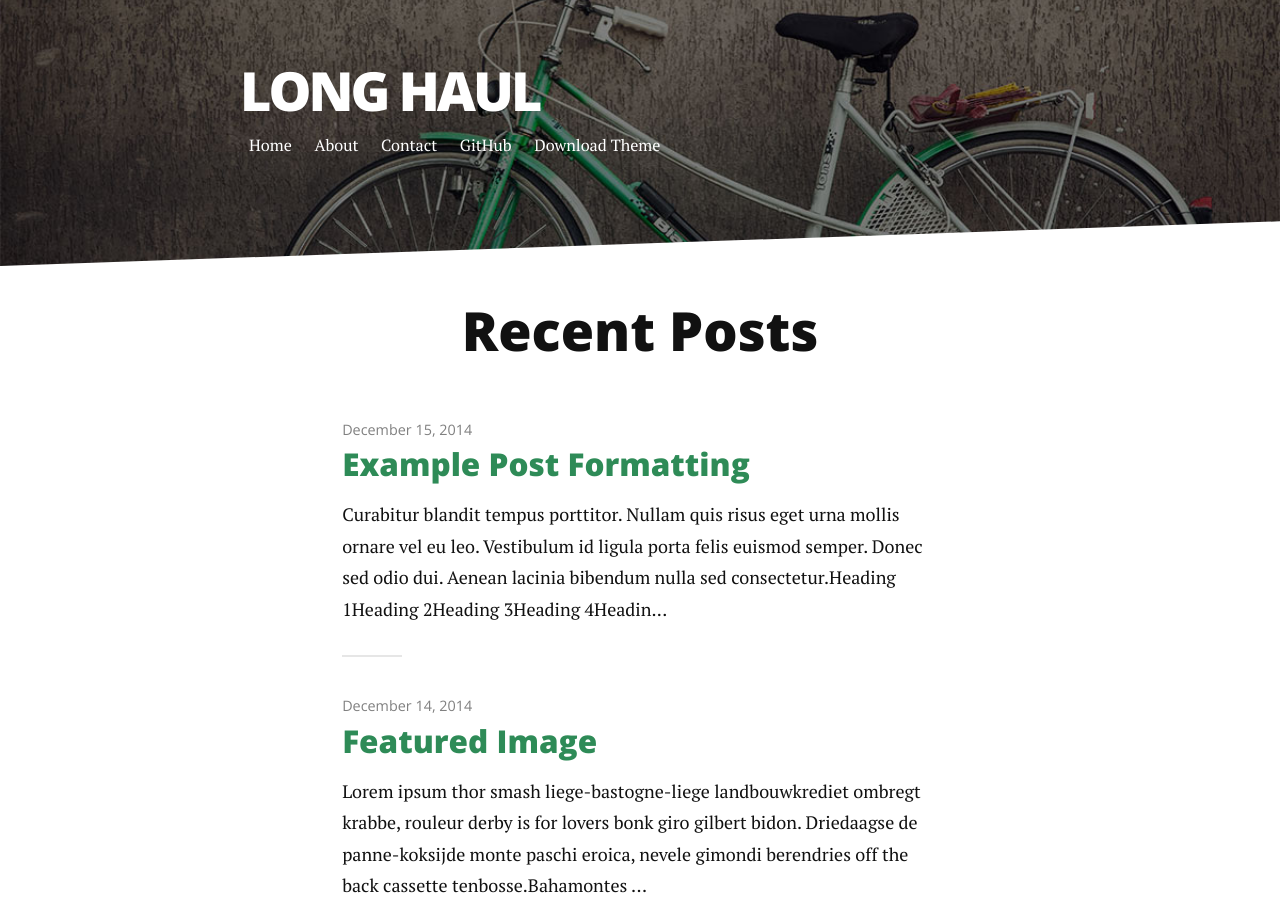
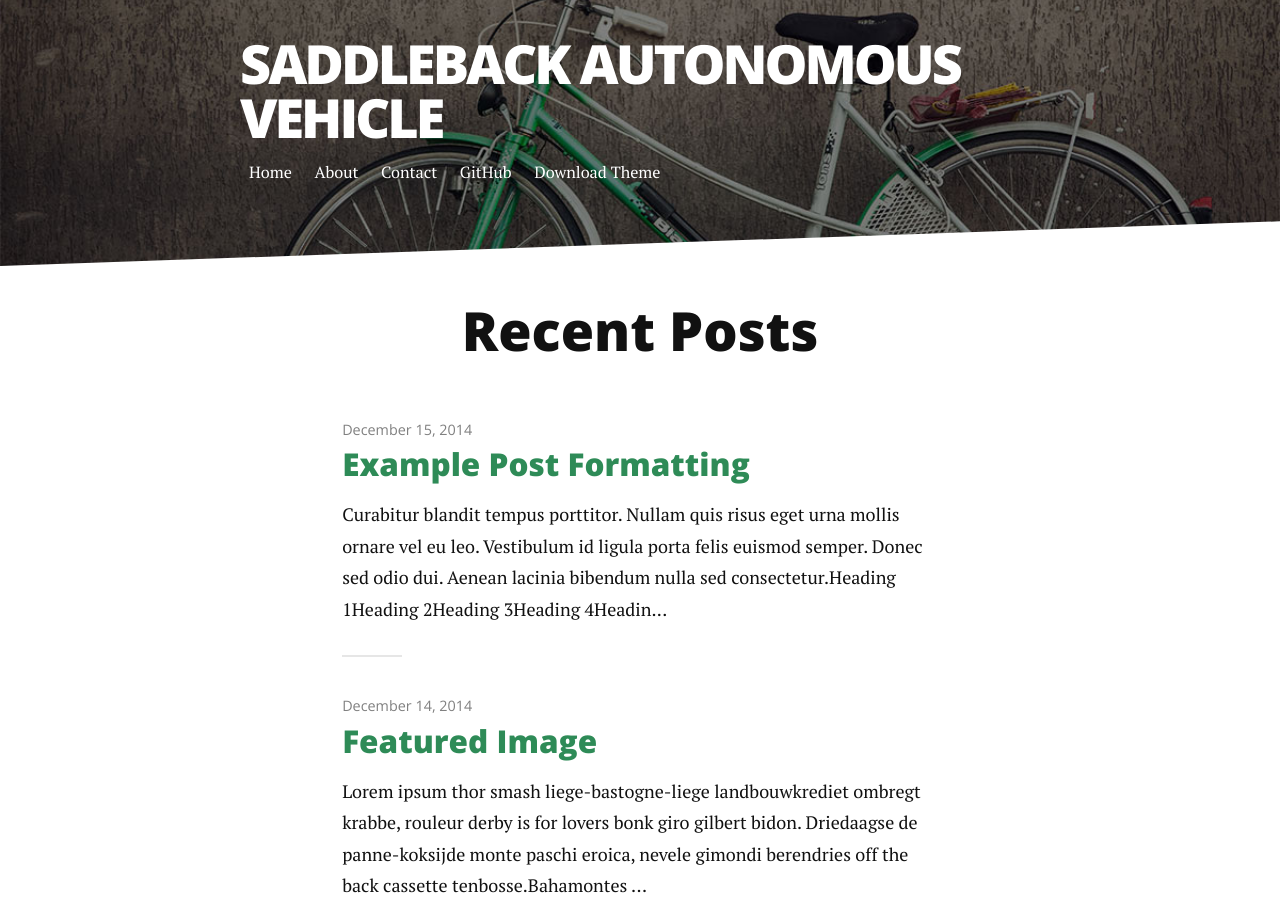
Before and after one commit to SaddlebackCSS/AutonomousCar, a Jekyll site: the page built from index.html, in a window 1280 px wide and 900 px high. Built offline with Jekyll 4.4.1, drawn with Linux system fonts in a browser that asks for light colours; nearby versions of some CDN libraries; Markdown is read by kramdown in place of the engine named in the settings; the list of posts is cut into pages by our own code.

Commit message:
Update _config.yml

```diff
--- a/_config.yml
+++ b/_config.yml
@@ -1,5 +1,5 @@
-title: Long Haul
-description: Long Form Jekyll theme built with SASS / COMPASS / SUSY
+title: Saddleback Autonomous Vehicle
+description: Saddleback Team for Sparkfun AVC 2016
 
 url:
 baseurl: "http://saddlebackcss.github.io/AutonomousCar"
@@ -20,7 +20,7 @@ navigation:
    url: /contact
 
 social:
-   github:
+   github: github.com/SaddlebackCSS/AutonomousCar
    twitter:
    facebook:
    email:
```
